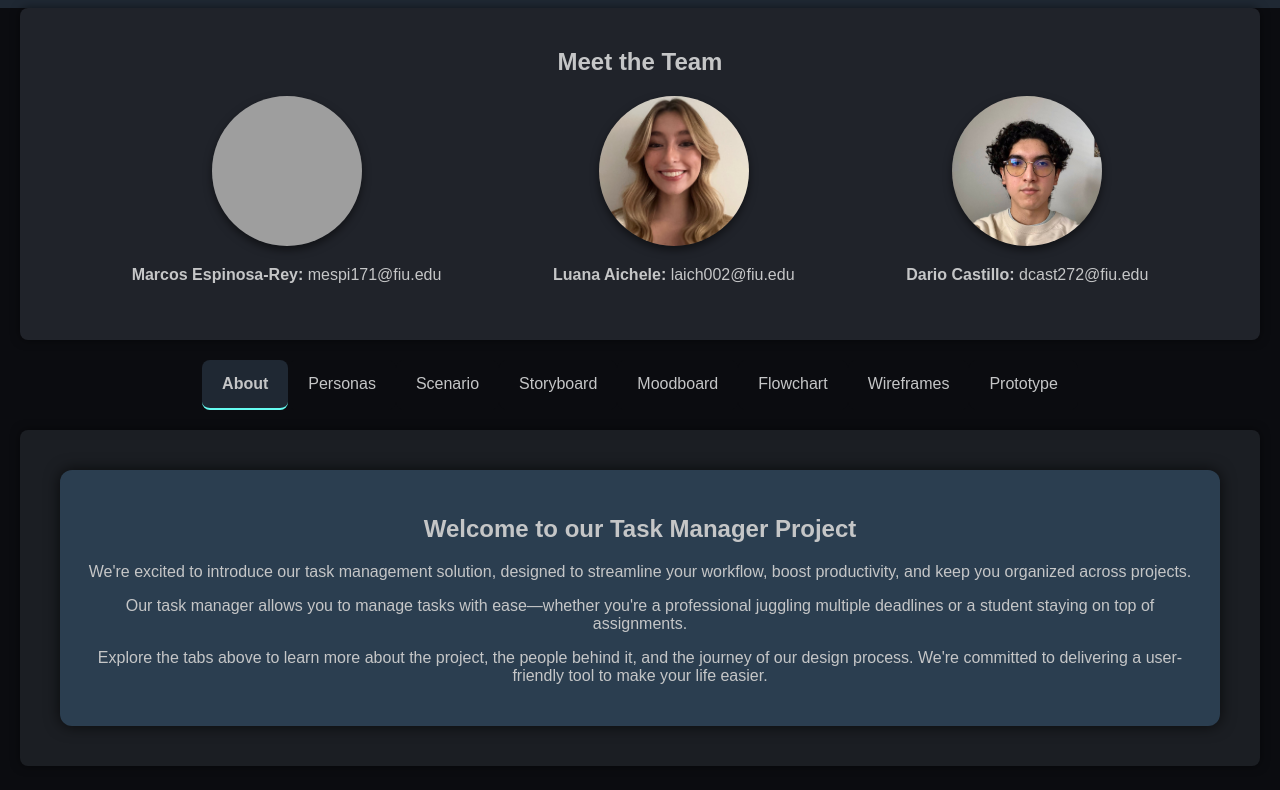
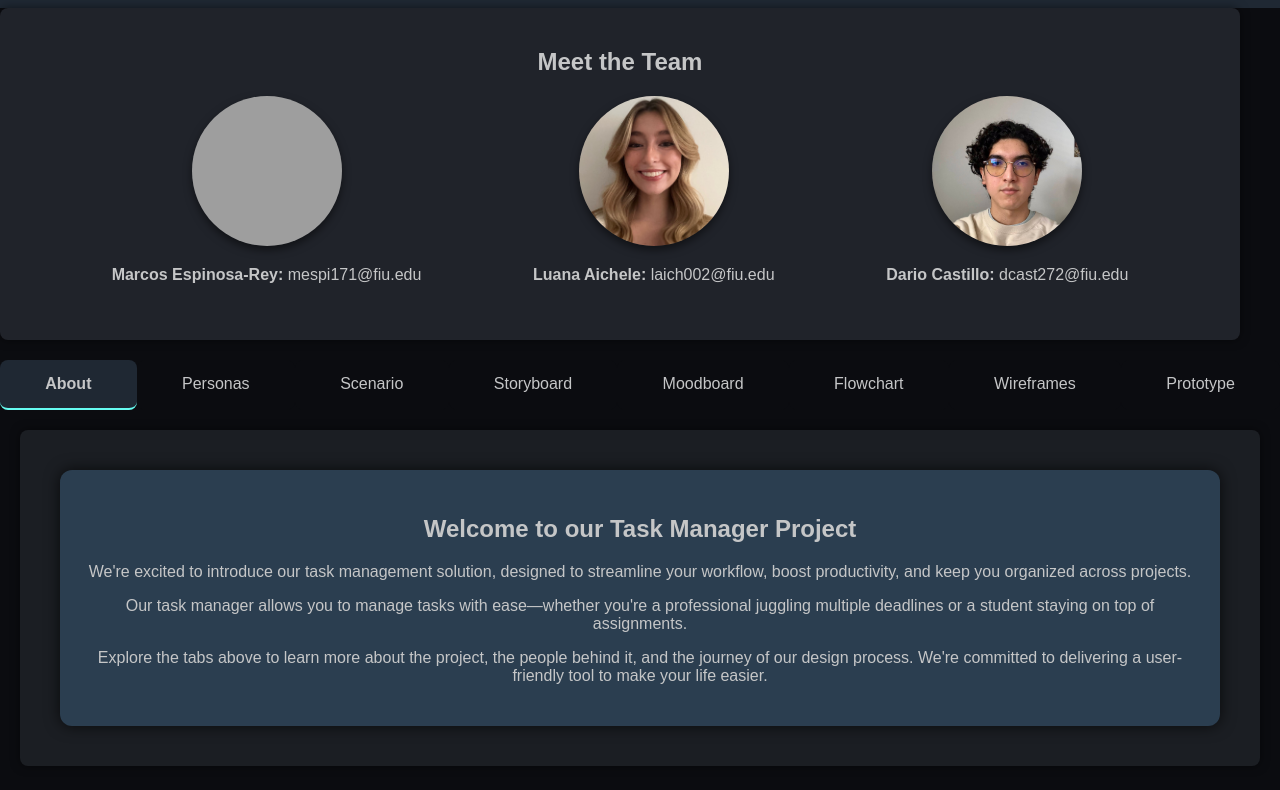
Before and after one commit to MarcEs1999/task-manager-project, a plain HTML site: page index.html in a window 1280 px wide. Shown: the part 305-1095 px from the top of the page. Drawn offline with Linux system fonts and the light colour scheme; grey boxes are pictures that could not be loaded.

Commit message:
Update style.css

```diff
--- a/style.css
+++ b/style.css
@@ -9,9 +9,6 @@ body {
     min-height: 100vh;
     display: flex;
     flex-direction: column;
-    align-items: center;
-    justify-content: center;
-    text-align: center;
 }
 
 /* Header Styles */
```
